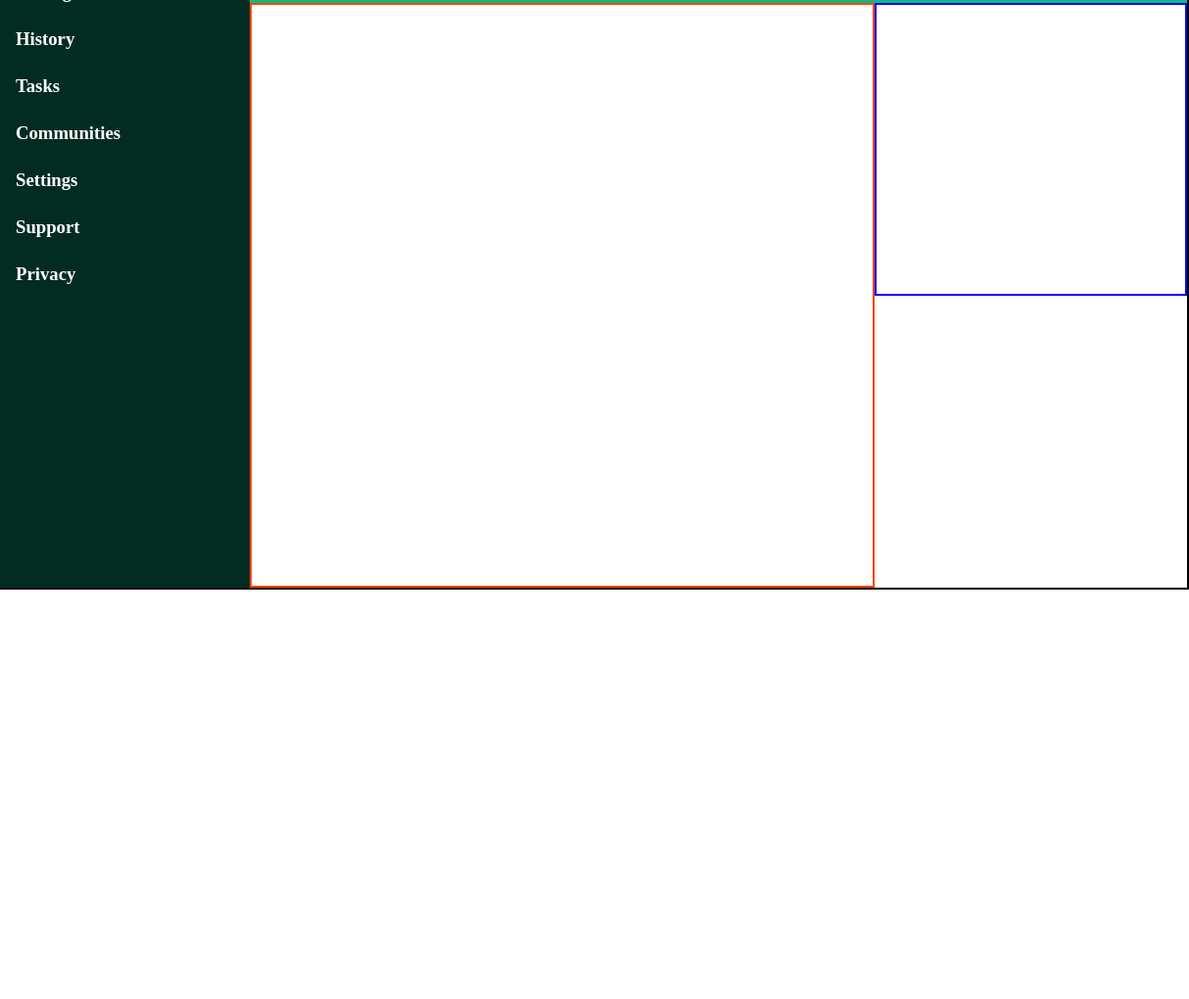
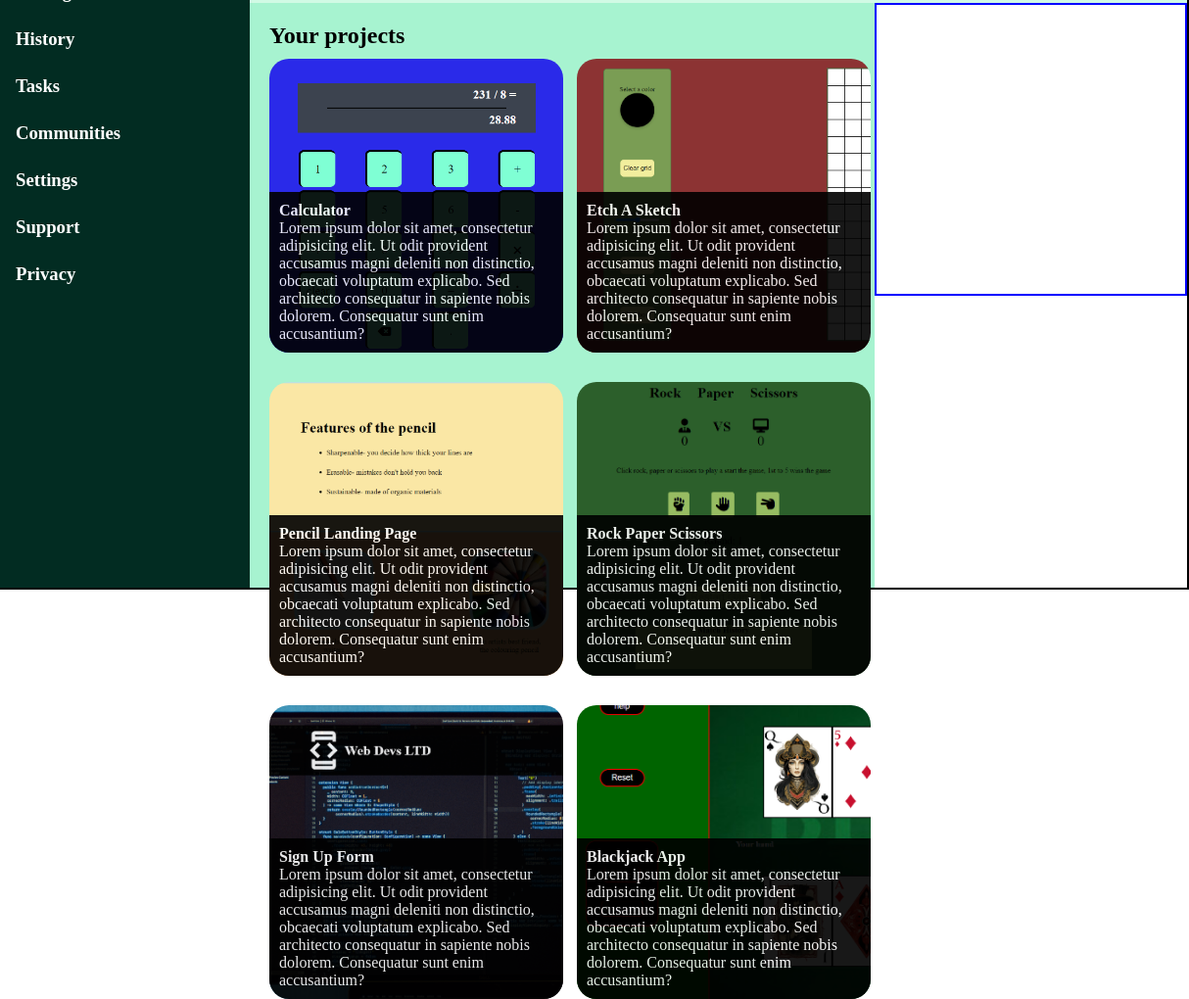
Before and after one commit to gingerninja412/Dashboard-odin, a plain HTML site: page index.html in a window 1280 px wide. Shown: the part 198-1218 px from the top of the page at 98% size, 66-1280 px from the left. Before the commit the page ends 800 px from the top, so only its background shows below. Drawn offline with Linux system fonts and the light colour scheme.

Commit message:
completed the projects section

```diff
--- a/index.html
+++ b/index.html
@@ -61,7 +61,48 @@
         </div>
       </div>
     </div>
-    <div class="projects"></div>
+    <div class="projects">
+      <h2>Your projects</h2>
+      <div class="projects-body">
+        <div class="project-card" id="calculator">
+          <div class="project-description">
+            <h4>Calculator</h4>
+            <p>Lorem ipsum dolor sit amet, consectetur adipisicing elit. Ut odit provident accusamus magni deleniti non distinctio, obcaecati voluptatum explicabo. Sed architecto consequatur in sapiente nobis dolorem. Consequatur sunt enim accusantium?</p>
+          </div>
+        </div>
+        <div class="project-card" id="Etch-A-Sketch">
+          <div class="project-description">
+            <h4>Etch A Sketch</h4>
+            <p>Lorem ipsum dolor sit amet, consectetur adipisicing elit. Ut odit provident accusamus magni deleniti non distinctio, obcaecati voluptatum explicabo. Sed architecto consequatur in sapiente nobis dolorem. Consequatur sunt enim accusantium?</p>
+          </div>
+        </div>
+        <div class="project-card" id="pencil-page">
+          <div class="project-description">
+            <h4>Pencil Landing Page</h4>
+            <p>Lorem ipsum dolor sit amet, consectetur adipisicing elit. Ut odit provident accusamus magni deleniti non distinctio, obcaecati voluptatum explicabo. Sed architecto consequatur in sapiente nobis dolorem. Consequatur sunt enim accusantium?</p>
+          </div>
+        </div>
+        <div class="project-card" id="rock-paper-scissors">
+          <div class="project-description">
+            <h4>Rock Paper Scissors</h4>
+            <p>Lorem ipsum dolor sit amet, consectetur adipisicing elit. Ut odit provident accusamus magni deleniti non distinctio, obcaecati voluptatum explicabo. Sed architecto consequatur in sapiente nobis dolorem. Consequatur sunt enim accusantium?</p>
+          </div>
+        </div>
+        <div class="project-card" id="sign-up-form">
+          <div class="project-description">
+            <h4>Sign Up Form</h4>
+            <p>Lorem ipsum dolor sit amet, consectetur adipisicing elit. Ut odit provident accusamus magni deleniti non distinctio, obcaecati voluptatum explicabo. Sed architecto consequatur in sapiente nobis dolorem. Consequatur sunt enim accusantium?</p>
+          </div>
+        </div>
+        <div class="project-card" id="blackjack-app">
+          <div class="project-description">
+            <h4>Blackjack App</p>
+            </h4>
+            <p>Lorem ipsum dolor sit amet, consectetur adipisicing elit. Ut odit provident accusamus magni deleniti non distinctio, obcaecati voluptatum explicabo. Sed architecto consequatur in sapiente nobis dolorem. Consequatur sunt enim accusantium?</p>
+          </div>
+        </div>
+      </div>
+    </div>
     <div class="messages"></div>
     <div class="news"></div>
   </div>
--- a/styles.css
+++ b/styles.css
@@ -74,6 +74,7 @@ body{
   padding-left: 40px;
   padding-right: 40px;
   background-color: #10b981;
+  border-bottom: 4px solid #d1fae5;
 }
 
 .profile-and-buttons .profile {
@@ -94,7 +95,66 @@ body{
 .projects {
   grid-row: span 2;
   grid-column: span 1;
-  border: 2px solid orangered;
+  padding: 20px;
+  background-color: #a7f3d0;
+}
+
+.projects-body {
+  display: grid;
+  grid-template-columns: repeat(auto-fit, minmax(30%, 1fr));
+  gap: 30px;
+  margin-top: 10px;
+}
+
+.project-card {
+  width: 300px;
+  height: 300px;
+  background-color: #10b981;
+  background-size: cover;
+  border-radius: 20px;
+  display: flex;
+  justify-content: flex-end;
+  flex-direction: column;
+}
+
+.project-card .project-description {
+  background-color: black;
+  opacity: 0.9;
+  padding: 10px;
+  border-bottom-left-radius: 20px;
+  border-bottom-right-radius: 20px;
+}
+
+.project-description h4{
+  color: rgba(255, 255, 255, 1);
+}
+
+.project-description p {
+  color: rgba(255, 255, 255, 1);
+}
+
+#calculator {
+  background-image: url(./images/calculator\ image.PNG);
+}
+
+#Etch-A-Sketch {
+  background-image: url(./images/etch-a-sketch.PNG);
+}
+
+#pencil-page{
+  background-image: url(./images/pencil\ page.PNG);
+}
+
+#rock-paper-scissors {
+  background-image: url(./images/rock\ paper\ scissors.PNG);
+}
+
+#sign-up-form {
+  background-image: url(./images/sign\ up\ form.PNG);
+}
+
+#blackjack-app {
+  background-image: url(./images/blackjack\ app.PNG);
 }
 
 .messages {
```
Also changed, not shown: images/blackjack app.PNG (added), images/calculator image.PNG (added), images/etch-a-sketch.PNG (added), images/pencil page.PNG (added), images/rock paper scissors.PNG (added), images/sign up form.PNG (added).
